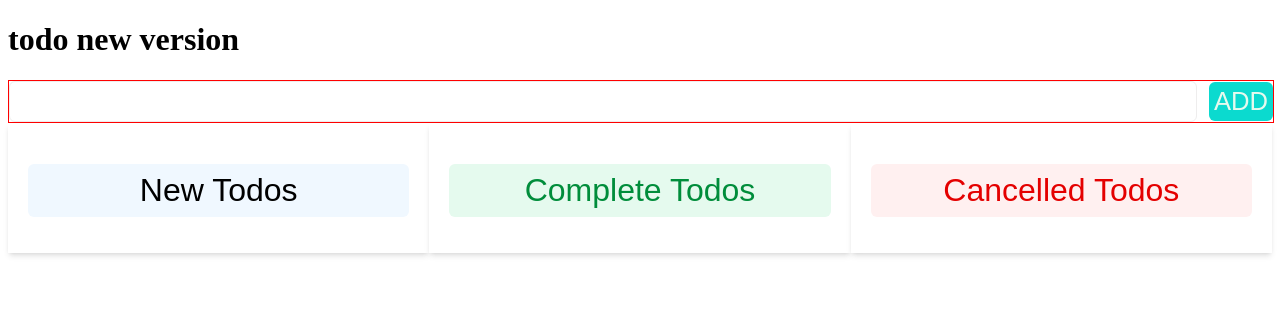
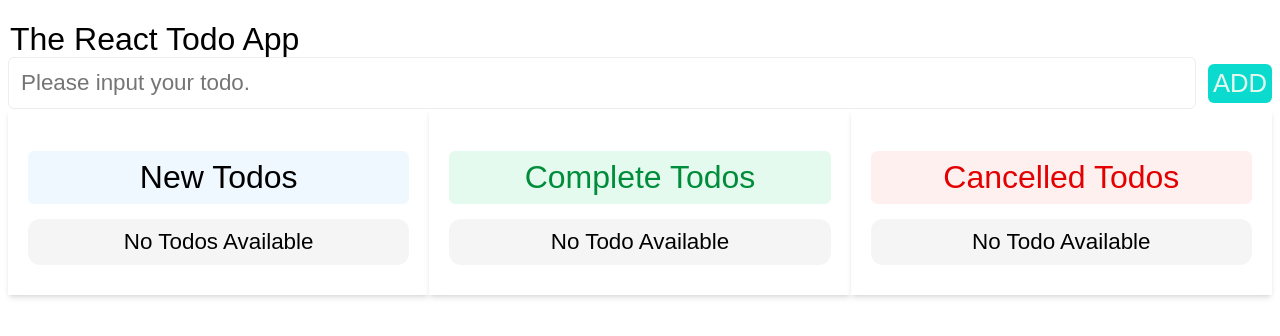
Before and after one commit to munirsebikaaka/codesmann-react-todo, a React (Create React App) app: page / in a window 1280 px wide. Shown: the top 336 px of the page. Built offline with nearby package versions, Linux system fonts and the light colour scheme.

Commit message:
finished the styles for the application

```diff
--- a/src/App.js
+++ b/src/App.js
@@ -92,12 +92,13 @@ function App() {
 function Form({ onTodo, onSetTodo, onPushToNewTodos }) {
   return (
     <div>
-      <h1>todo new version</h1>
+      <h1 className="form-head">the react todo App</h1>
 
       <form className="todo-form" onSubmit={onPushToNewTodos}>
         <input
           className="type-input"
           type="text"
+          placeholder="Please input your todo."
           value={onTodo}
           onChange={(e) => onSetTodo(e.target.value)}
         />
@@ -111,6 +112,7 @@ function NewTasks({ onTodoNew, onPushToComplete, onPushToCancelledFromNew }) {
   return (
     <div className="level-cell">
       <h1 className="heading heading-1">new todos</h1>
+      {onTodoNew.length > 0 ? (
         <ul>
           {onTodoNew.map((el) => (
             <li key={el.id}>
@@ -119,13 +121,19 @@ function NewTasks({ onTodoNew, onPushToComplete, onPushToCancelledFromNew }) {
                 <button className="btn btn-1" onClick={onPushToComplete}>
                   {el.addB}
                 </button>
-              <button className="btn btn-2" onClick={onPushToCancelledFromNew}>
+                <button
+                  className="btn btn-2"
+                  onClick={onPushToCancelledFromNew}
+                >
                   {el.remB}
                 </button>
               </div>
             </li>
           ))}
         </ul>
+      ) : (
+        <h1 className="default">no todos available</h1>
+      )}
     </div>
   );
 }
@@ -133,6 +141,7 @@ function CompleteTasks({ onCompleteTask, onPushToCancelled }) {
   return (
     <div className="level-cell">
       <h1 className="heading heading-2">complete todos</h1>
+      {onCompleteTask.length > 0 ? (
         <ul>
           {onCompleteTask.map((el) => (
             <li key={el.task}>
@@ -148,6 +157,9 @@ function CompleteTasks({ onCompleteTask, onPushToCancelled }) {
             </li>
           ))}
         </ul>
+      ) : (
+        <h1 className="default">no todo available</h1>
+      )}
     </div>
   );
 }
@@ -155,6 +167,7 @@ function CancelledTodos({ onCancelled, onRedoTodo, onDeleteTodo }) {
   return (
     <div className="level-cell">
       <h1 className="heading heading-3">Cancelled todos</h1>
+      {onCancelled.length > 0 ? (
         <ul>
           {onCancelled.map((el) => (
             <li key={el.task}>
@@ -170,6 +183,9 @@ function CancelledTodos({ onCancelled, onRedoTodo, onDeleteTodo }) {
             </li>
           ))}
         </ul>
+      ) : (
+        <h1 className="default">no todo available</h1>
+      )}
     </div>
   );
 }
--- a/src/index.css
+++ b/src/index.css
@@ -26,20 +26,25 @@
   display: flex;
   justify-content: space-between;
 }
+.form-head {
+  font-size: 2rem;
+  text-transform: capitalize;
+  font-family: sans-serif;
+  font-weight: 500;
+  margin-left: 2px;
+  margin-bottom: -1px;
+}
 .todo-form {
   width: 100%;
   display: flex;
   gap: 12px;
   align-items: center;
-  border: 1px solid red;
 }
 .type-input {
   width: 100%;
-  /* display: inline-block; */
   border: 1px solid #eeeded;
-  font-size: 0.8rem;
-  /* text-align: center;
-     */
+  font-size: 1.4rem;
+
   padding: 12px;
   border-radius: 6px;
 }
@@ -85,9 +90,23 @@ li {
   align-items: center;
   background-color: #f5f5f5;
   padding: 10px;
-  margin-right: 50px;
+  margin-left: -37px;
   margin-bottom: 10px;
   border-radius: 12px;
+  font-size: 1.8rem;
+  font-family: sans-serif;
+  font-weight: 500;
+}
+.default {
+  background-color: #f5f5f5;
+  padding: 10px;
+  margin-bottom: 10px;
+  border-radius: 12px;
+  font-size: 1.4rem;
+  font-family: sans-serif;
+  font-weight: 500;
+  text-transform: capitalize;
+  text-align: center;
 }
 li div {
   display: flex;
@@ -99,6 +118,9 @@ li div {
     var(--tw-ring-shadow, 0 0 #0000), var(--tw-shadow);
   padding: 20px;
   width: 100%;
+  /* display: flex;
+  flex-direction: column;
+  align-items: center; */
 }
 .btn {
   display: inline-block;
```
Lines whose indentation alone changed are shown as unchanged.
